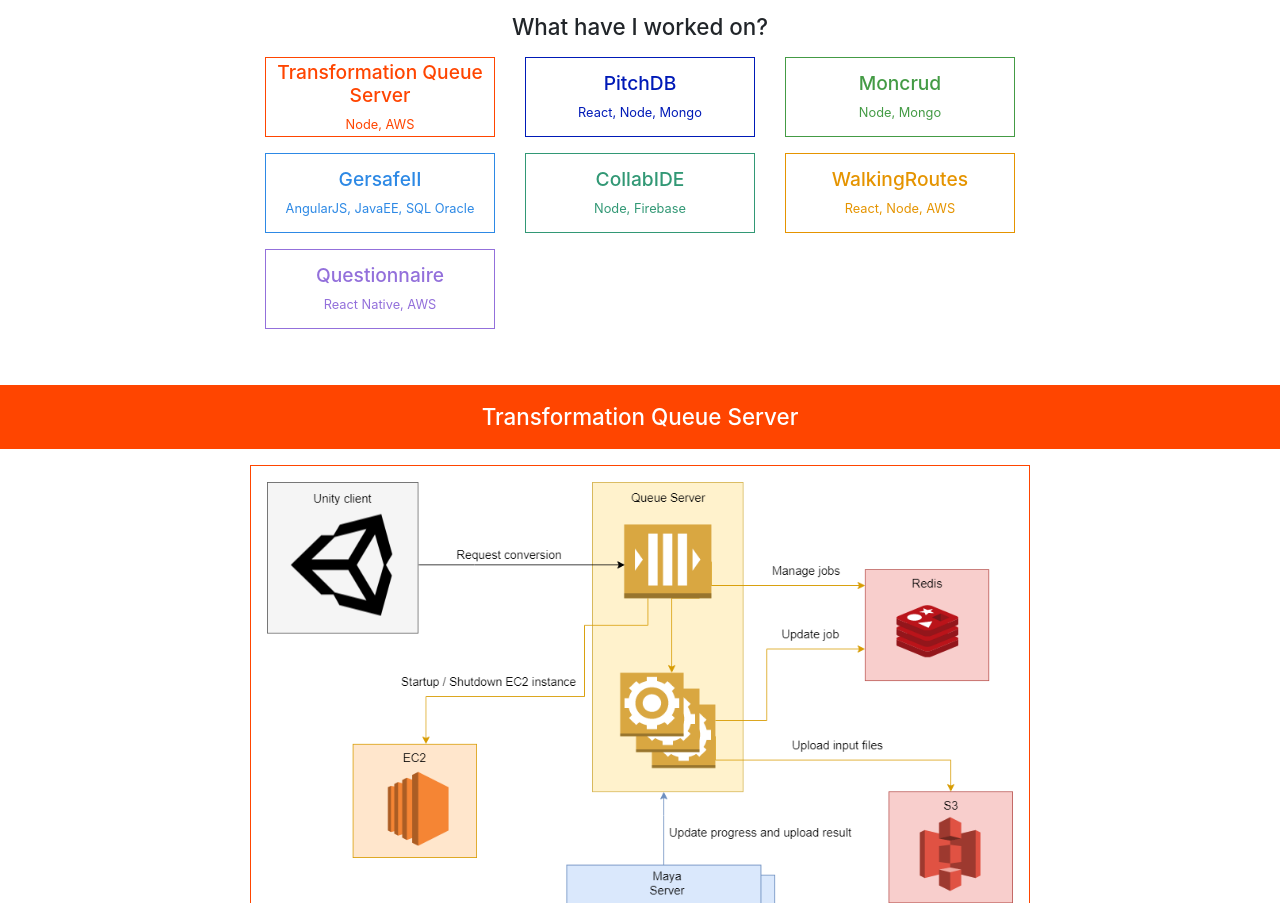
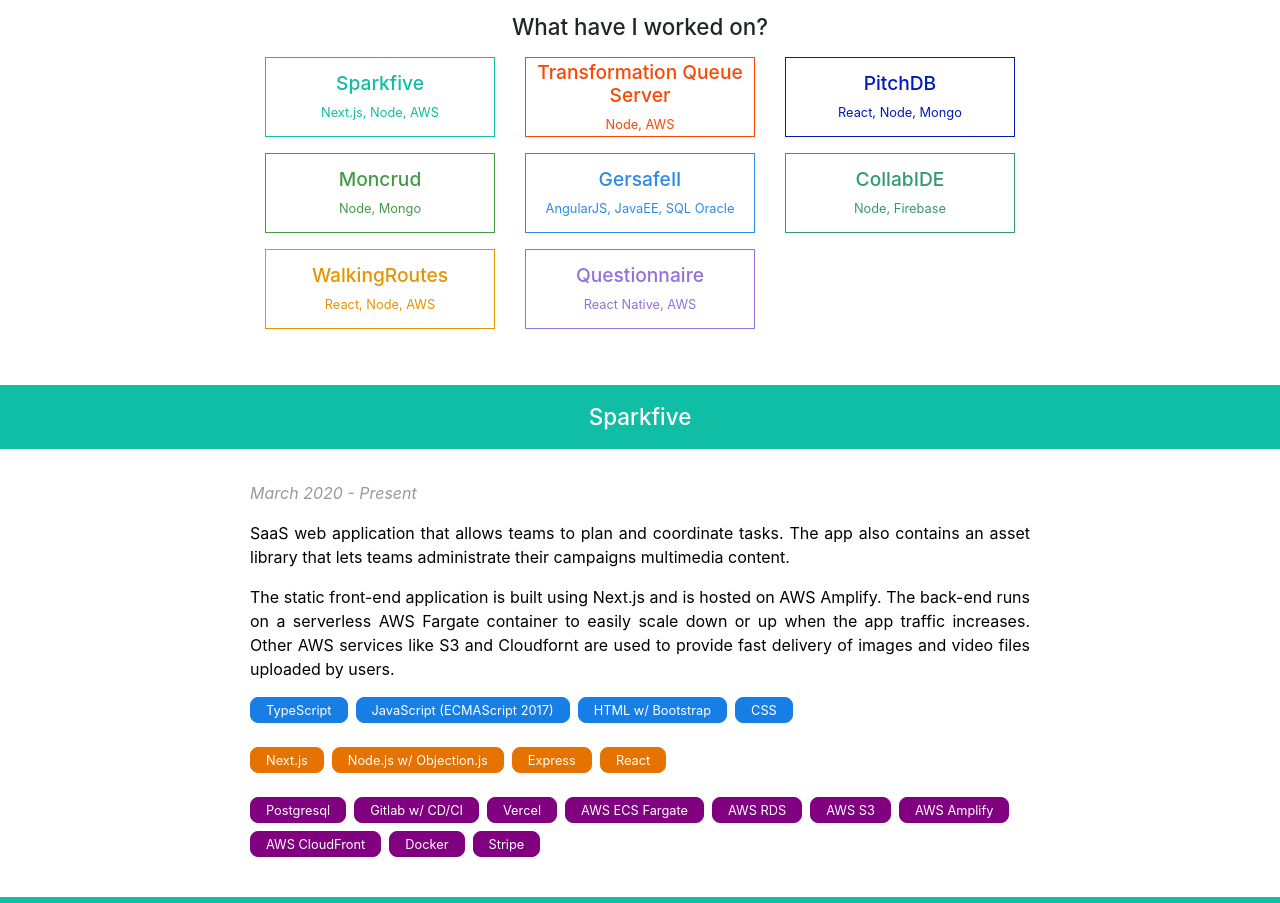
Before and after one commit to sbeltran10/my-home, a Gatsby site: page / in a window 1280 px wide. Shown: the part 400-1303 px from the top of the page. Built offline with nearby package versions, Linux system fonts and the light colour scheme; Gatsby itself is replaced by a stand-in of ours.

Commit message:
added new project to the list

```diff
--- a/src/components/_variables.scss
+++ b/src/components/_variables.scss
@@ -6,5 +6,6 @@
 $color-collabide: #329875;
 $color-walkingroutes: #E59400;
 $color-questionnairequest: #9370DB;
+$color-sparkfive: #10bda5;
 
 $break: 960px;
--- a/src/components/project-nav.scss
+++ b/src/components/project-nav.scss
@@ -53,6 +53,10 @@
       &.queueserver{
         @include navColor($color-queueserver);
       }
+
+      &.sparkfive{
+        @include navColor($color-sparkfive);
+      }
     }
     &:hover, :visited {
       text-decoration: none;
--- a/src/components/project.scss
+++ b/src/components/project.scss
@@ -87,4 +87,8 @@
   &#queueserver {
     @include projColor($color-queueserver);
   }
+
+  &#sparkfive {
+    @include projColor($color-sparkfive);
+  }
 }
--- a/src/data/projects.json
+++ b/src/data/projects.json
@@ -1,10 +1,59 @@
 [
+  {
+    "title": "Sparkfive",
+    "projectId": "sparkfive",
+    "mainTechs": "Next.js, Node, AWS",
+    "description": "SaaS web application that allows teams to plan and coordinate tasks. The app also contains an asset library that lets teams administrate their campaigns multimedia content.",
+    "techDescription": "The static front-end application is built using Next.js and is hosted on AWS Amplify. The back-end runs on a serverless AWS Fargate container to easily scale down or up when the app traffic increases. Other AWS services like S3 and Cloudfornt are used to provide fast delivery of images and video files uploaded by users.",
+    "projectDates": "March 2020 - Present",
+    "skillGroups": [
+      {
+        "category": "languages",
+        "skills": [
+          "TypeScript",
+          "JavaScript (ECMAScript 2017)",
+          "HTML w/ Bootstrap",
+          "CSS"
+        ]
+      },
+      {
+        "category": "frameworks",
+        "skills": [
+          "Next.js",
+          "Node.js w/ Objection.js",
+          "Express",
+          "React"
+        ]
+      },
+      {
+        "category": "tools",
+        "skills": [
+          "Postgresql",
+          "Gitlab  w/ CD/CI",
+          "Vercel",
+          "AWS ECS Fargate",
+          "AWS RDS",
+          "AWS S3",
+          "AWS Amplify",
+          "AWS CloudFront",
+          "Docker",
+          "Stripe"
+        ]
+      }
+    ],
+    "networkLinks": [
+      {
+        "imgUrl": "website",
+        "url": "https://sparkfive.com"
+      }
+    ]
+  },
   {
     "title": "Transformation Queue Server",
     "projectId": "queueserver",
     "mainTechs": "Node, AWS",
     "description": "Queue server that receives conversion requests from a Unity application and then forwards them to a Maya server running remotely. The conversion requests contain a 3D model, textures and set of points that are processed by the remote Maya instance. The output of this process is a new model that the Unity application receives at the end.",
-    "techDescription":"The queue server orchestrates the entire conversion process, using Redis to create and manage jobs for each request. An API is exposed to the Unity app to submit the input files, these input files are then stored in AWS S3. The Maya server instance runs on AWS EC2 and the queue server startups / shutdowns an instance depending on the number of jobs in the queue. The queue server also exposes an API for the Maya instance to upload the result file of a conversion process.",
+    "techDescription": "The queue server orchestrates the entire conversion process, using Redis to create and manage jobs for each request. An API is exposed to the Unity app to submit the input files, these input files are then stored in AWS S3. The Maya server instance runs on AWS EC2 and the queue server startups / shutdowns an instance depending on the number of jobs in the queue. The queue server also exposes an API for the Maya instance to upload the result file of a conversion process.",
     "projectDates": "July 2019 - December 2019",
     "skillGroups": [
       {
@@ -32,15 +81,14 @@
         ]
       }
     ],
-    "networkLinks": [
-    ]
+    "networkLinks": []
   },
   {
     "title": "PitchDB",
     "projectId": "pitchdb",
     "mainTechs": "React, Node, Mongo",
     "description": "SaaS that allows users to search podcasts and speakers to promote their ideas. When prospects are found, users can compose and send emails to initiate communication with these prospects and later on, track the progress for each one.",
-    "techDescription":"The user-facing static website communicates with 2 node applications that provide the needed API services. The first node application handles user data management, email sending and podcast searching. The second node application handles businesses data querying from a mongo datasource. The node applications leverage many APIs from Google, Microsoft, Paypal and Hunter.io among others, to provide functions for signing in, email sending, payment collection, email searching and email verification.",
+    "techDescription": "The user-facing static website communicates with 2 node applications that provide the needed API services. The first node application handles user data management, email sending and podcast searching. The second node application handles businesses data querying from a mongo datasource. The node applications leverage many APIs from Google, Microsoft, Paypal and Hunter.io among others, to provide functions for signing in, email sending, payment collection, email searching and email verification.",
     "projectDates": "July 2018 - Present",
     "skillGroups": [
       {
@@ -89,7 +137,7 @@
     "projectId": "moncrud",
     "mainTechs": "Node, Mongo",
     "description": "Open-source tool which allows CRUD operations on any MongoDB database. The tool functions as a web application that can be used by any user without a software development background.",
-    "techDescription":"The main application is built in Express and it is intented to be executed by itself on user servers. The moncrud page was built with gatsby as a static page and the demo runs on a Docker container hosted on AWS Fargate.",
+    "techDescription": "The main application is built in Express and it is intented to be executed by itself on user servers. The moncrud page was built with gatsby as a static page and the demo runs on a Docker container hosted on AWS Fargate.",
     "projectDates": "November 2018 - Present",
     "skillGroups": [
       {
@@ -137,7 +185,7 @@
     "projectId": "gersafeii",
     "mainTechs": "AngularJS, JavaEE, SQL Oracle",
     "description": "Enterprise web application used by a sea shipping company to carry out day-to-day operations. The application features management modules for different areas of the company, an email alarm system and data transformation for filling government-required documents.",
-    "techDescription":"The user-facing static website communicates with multiple JavaEE applications that provide the services it needs. The JavaEE applications run on a Wildfly server and they handle CRUD operations and user data management. Another important component is the Enterprise Service Bus (ESB) that orchestrates the communication between the JavaEE modules and also provides services for data transforming and email sending.",
+    "techDescription": "The user-facing static website communicates with multiple JavaEE applications that provide the services it needs. The JavaEE applications run on a Wildfly server and they handle CRUD operations and user data management. Another important component is the Enterprise Service Bus (ESB) that orchestrates the communication between the JavaEE modules and also provides services for data transforming and email sending.",
     "projectDates": "September 2017 - July 2018",
     "skillGroups": [
       {
@@ -173,15 +221,14 @@
         ]
       }
     ],
-    "networkLinks": [
-    ]
+    "networkLinks": []
   },
   {
     "title": "CollabIDE",
     "projectId": "collabide",
     "mainTechs": "Node, Firebase",
     "description": "(Research project) Integrated Development Environment in the cloud that helps development teams collaborate on a software project.",
-    "techDescription":"The main application uses Express to deliver the web content to users and coordinate the interaction between different user sessions. CollabIDE leverages Firebase's real-time database to display changes to users collaborating on a project.",
+    "techDescription": "The main application uses Express to deliver the web content to users and coordinate the interaction between different user sessions. CollabIDE leverages Firebase's real-time database to display changes to users collaborating on a project.",
     "projectDates": "January 2017 - July 2017",
     "skillGroups": [
       {
@@ -224,7 +271,7 @@
     "projectId": "walkingroutes",
     "mainTechs": "React, Node, AWS",
     "description": "Web application that allows the creation of touristic routes for different cities of the world. Has support for creating content in many different languages.",
-    "techDescription":"The user-facing application is a static website hosted on a EC2 instance. The back-end is an entirely serverless solution, using AWS to create the API needed by the front-end.",
+    "techDescription": "The user-facing application is a static website hosted on a EC2 instance. The back-end is an entirely serverless solution, using AWS to create the API needed by the front-end.",
     "projectDates": "October 2017 - December 2017",
     "skillGroups": [
       {
@@ -256,15 +303,14 @@
         ]
       }
     ],
-    "networkLinks": [
-    ]
+    "networkLinks": []
   },
   {
     "title": "Questionnaire",
     "projectId": "questionnairequest",
     "mainTechs": "React Native, AWS",
     "description": "React Naitve application intented to be used as a media rich branching questionnaire component. Three different types of questionnaire are supported: survey, quiz and games.",
-    "techDescription":"The mobile application is built in its entirety with React Native. The back-end is a completely serverless solution using AWS to create the API needed by the mobile application.",
+    "techDescription": "The mobile application is built in its entirety with React Native. The back-end is a completely serverless solution using AWS to create the API needed by the mobile application.",
     "projectDates": "April 2019 - May 2019",
     "skillGroups": [
       {
```
Also changed, not shown: src/images/screenshots/sparkfive.png (added).
